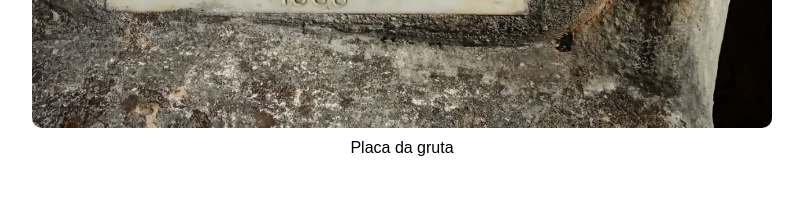
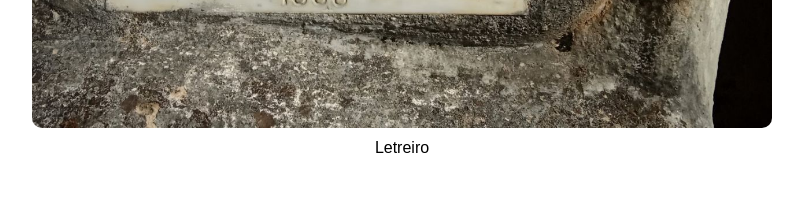
Before and after one commit to jadefr/brigida, a React (Create React App) app: page /gruta in a window 1280 px wide. Shown: the part 2620-2838 px from the top of the page, without its empty margins (238-1041 px from the left). Built offline with nearby package versions, Linux system fonts and the light colour scheme.

Commit message:
Add .htaccess

```diff
--- a/src/views/Gruta/GrutaData.js
+++ b/src/views/Gruta/GrutaData.js
@@ -25,7 +25,7 @@ export const imgNoite = {
 export const imgPlaca = {
     src: 'images/placa.jpg',
     alt: 'Placa na gruta',
-    text: 'Placa da gruta'
+    text: 'Letreiro'
 };
 
 export const imgRosa = {
```
Also changed, not shown: 11 other files (tests, documents, lock files or other folders).
